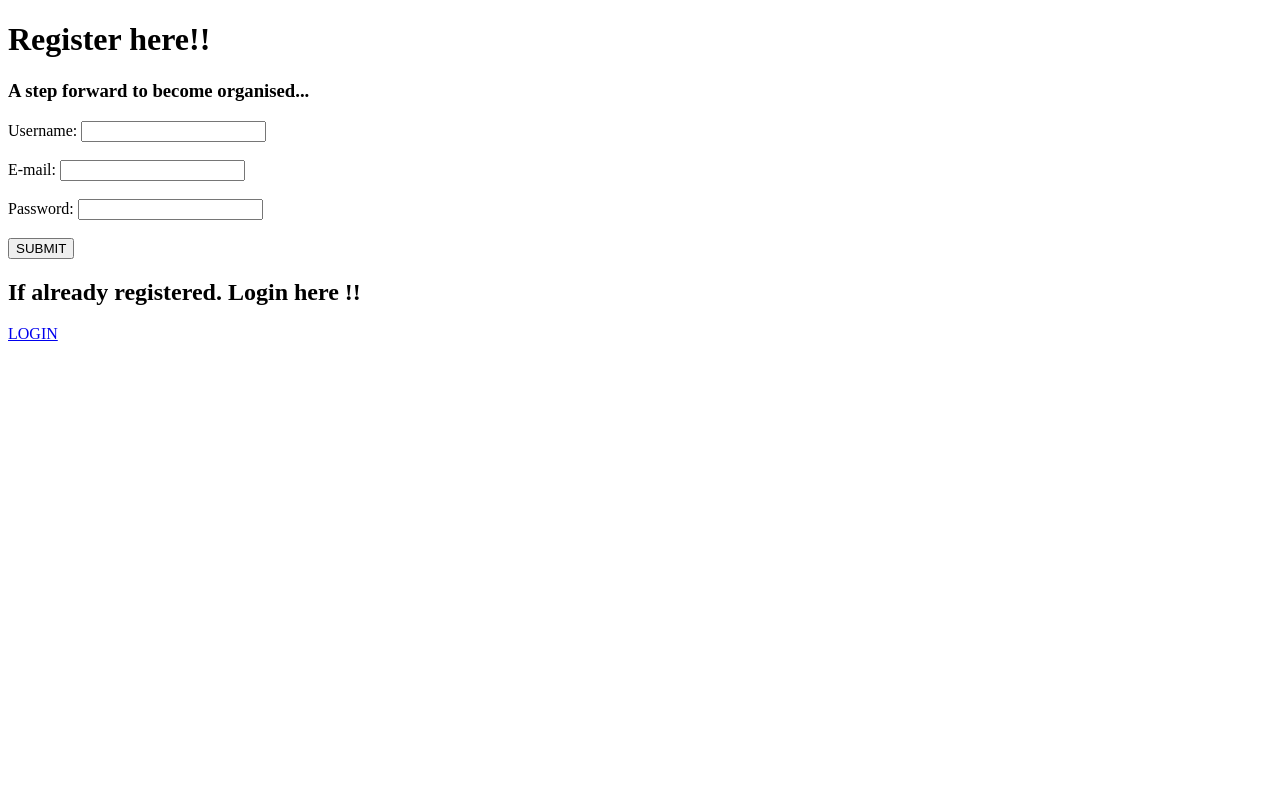
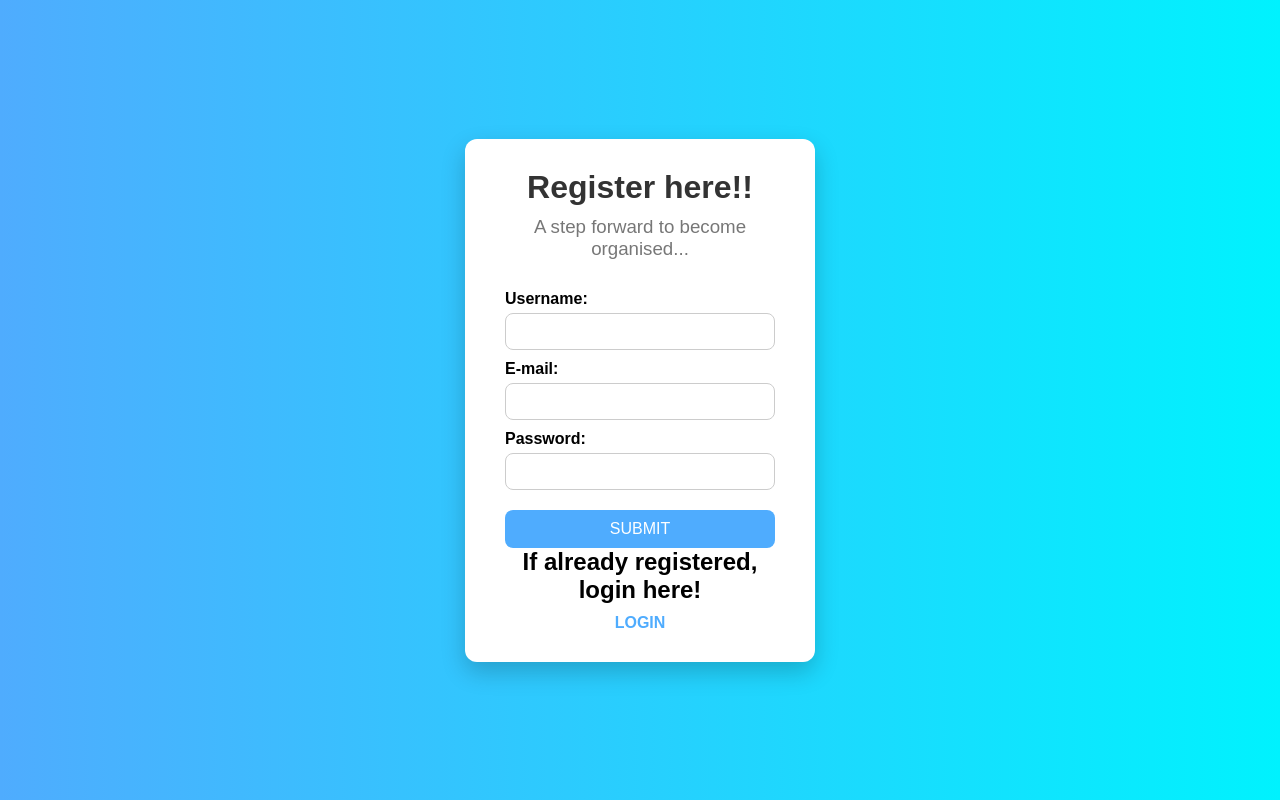
Before and after one commit to Ayush-OP00/Personal-Expense-Tracker, a Django app: page / in a window 1280 px wide. Run offline with Django 5.2, Linux system fonts and the light colour scheme.

Commit message:
This commits marks the initialization of static folder that consists of the styling codes where I first created the registration style page. Next styling will be continued...

```diff
--- /dev/null
+++ b/tracker/appTracker/static/regs.css
@@ -0,0 +1,102 @@
+/* Reset default styles */
+* {
+    margin: 0;
+    padding: 0;
+    box-sizing: border-box;
+    font-family: Arial, Helvetica, sans-serif;
+}
+
+/* Body Styling */
+body {
+    background: linear-gradient(to right, #4facfe, #00f2fe);
+    height: 100vh;
+    display: flex;
+    justify-content: center;
+    align-items: center;
+}
+
+/* Container */
+.container {
+    background: white;
+    padding: 30px 40px;
+    border-radius: 12px;
+    width: 350px;
+    text-align: center;
+    box-shadow: 0 10px 25px rgba(0,0,0,0.2);
+}
+
+/* Headings */
+h1 {
+    margin-bottom: 10px;
+    color: #333;
+}
+
+h3 {
+    margin-bottom: 20px;
+    color: #777;
+    font-weight: normal;
+}
+
+/* Form Styling */
+form {
+    display: flex;
+    flex-direction: column;
+}
+
+/* Labels */
+label {
+    text-align: left;
+    margin-top: 10px;
+    font-weight: bold;
+}
+
+/* Inputs */
+input {
+    padding: 10px;
+    margin-top: 5px;
+    border: 1px solid #ccc;
+    border-radius: 8px;
+    outline: none;
+    transition: 0.3s;
+}
+
+input:focus {
+    border-color: #4facfe;
+    box-shadow: 0 0 5px rgba(79, 172, 254, 0.5);
+}
+
+/* Button */
+button {
+    margin-top: 20px;
+    padding: 10px;
+    background: #4facfe;
+    color: white;
+    border: none;
+    border-radius: 8px;
+    font-size: 16px;
+    cursor: pointer;
+    transition: 0.3s;
+}
+
+button:hover {
+    background: #00c6ff;
+}
+
+/* Error Message */
+.error {
+    color: red;
+    margin-top: 10px;
+}
+
+/* Login Link */
+a {
+    display: inline-block;
+    margin-top: 10px;
+    color: #4facfe;
+    text-decoration: none;
+    font-weight: bold;
+}
+
+a:hover {
+    text-decoration: underline;
+}
--- a/tracker/appTracker/templates/reg.html
+++ b/tracker/appTracker/templates/reg.html
@@ -2,27 +2,37 @@
 <html lang="en">
 <head>
     <meta charset="UTF-8">
-    <meta name="viewport" content="width=\, initial-scale=1.0">
+    <meta name="viewport" content="width=device-width, initial-scale=1.0">
     <title>Registration Page</title>
+    {% load static %}
+    <link rel="stylesheet" href="{% static 'regs.css' %}">
 </head>
 <body>
+    <div class="container">
         <h1>Register here!!</h1>
         <h3>A step forward to become organised...</h3>
 
         <form action="" method="post">
             {% csrf_token %}
+
             {% if error %}
-        <p style="color:red;"{{error}}></p>
+            <p class="error">{{ error }}</p>
             {% endif %}
-        <label for="">Username:</label>
-        <input type="text" name="username"><br><br>
-        <label for="">E-mail:</label>
-        <input type="text" name="email"><br><br>
-        <label for="">Password:</label>
-        <input type="password" name="password"><br><br>
-        <button>SUBMIT</button>
+
+            <label>Username:</label>
+            <input type="text" name="username">
+
+            <label>E-mail:</label>
+            <input type="text" name="email">
+
+            <label>Password:</label>
+            <input type="password" name="password">
+
+            <button type="submit">SUBMIT</button>
         </form>
-    <h2>If already registered. Login here !!</h2>
-    <a href="{% url "login" %}">LOGIN</a>
+
+        <h2>If already registered, login here!</h2>
+        <a href="{% url 'login' %}">LOGIN</a>
+    </div>
 </body>
 </html>
--- a/tracker/tracker/settings.py
+++ b/tracker/tracker/settings.py
@@ -115,7 +115,7 @@ USE_TZ = True
 # Static files (CSS, JavaScript, Images)
 # https://docs.djangoproject.com/en/5.2/howto/static-files/
 
-STATIC_URL = 'static/'
+STATIC_URL = '/static/'
 
 LOGIN_URL = 'login'
 LOGIN_REDIRECT_URL = 'dashboard'
```
Lines whose indentation alone changed are shown as unchanged.
